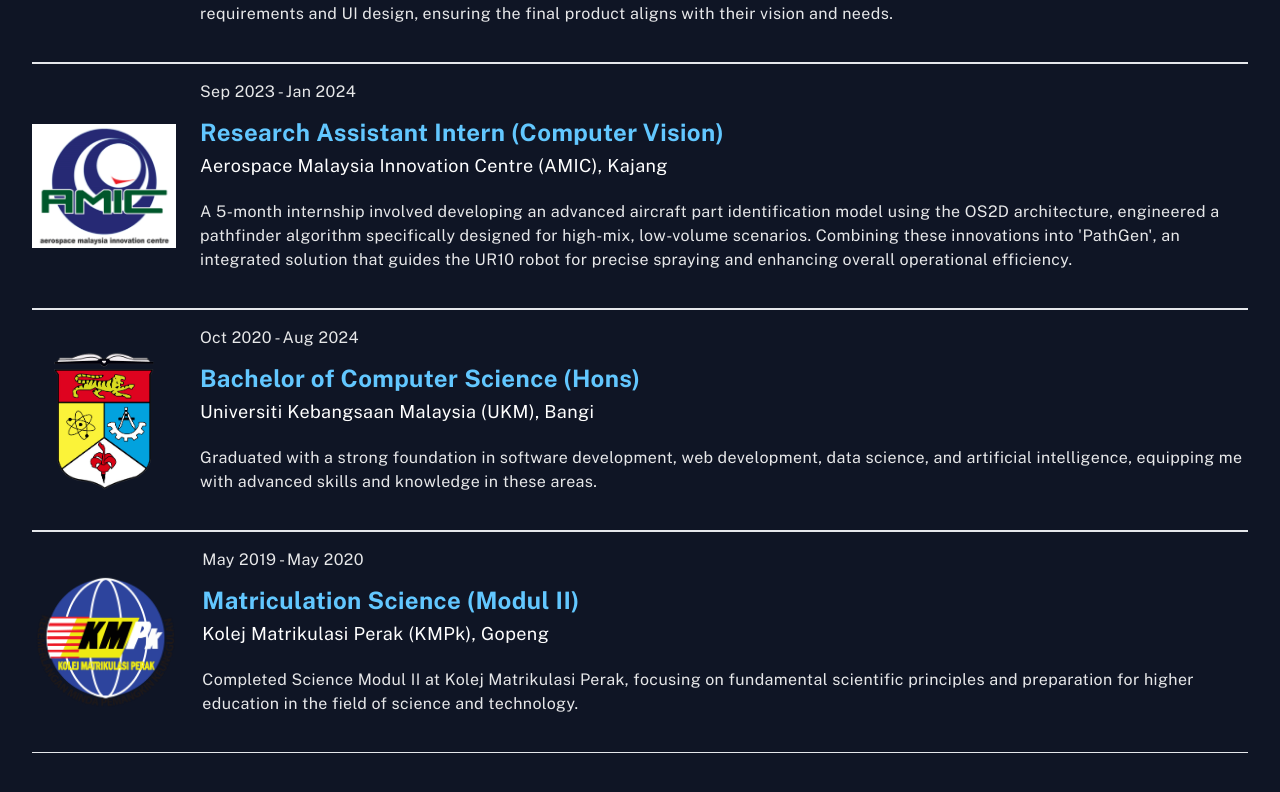
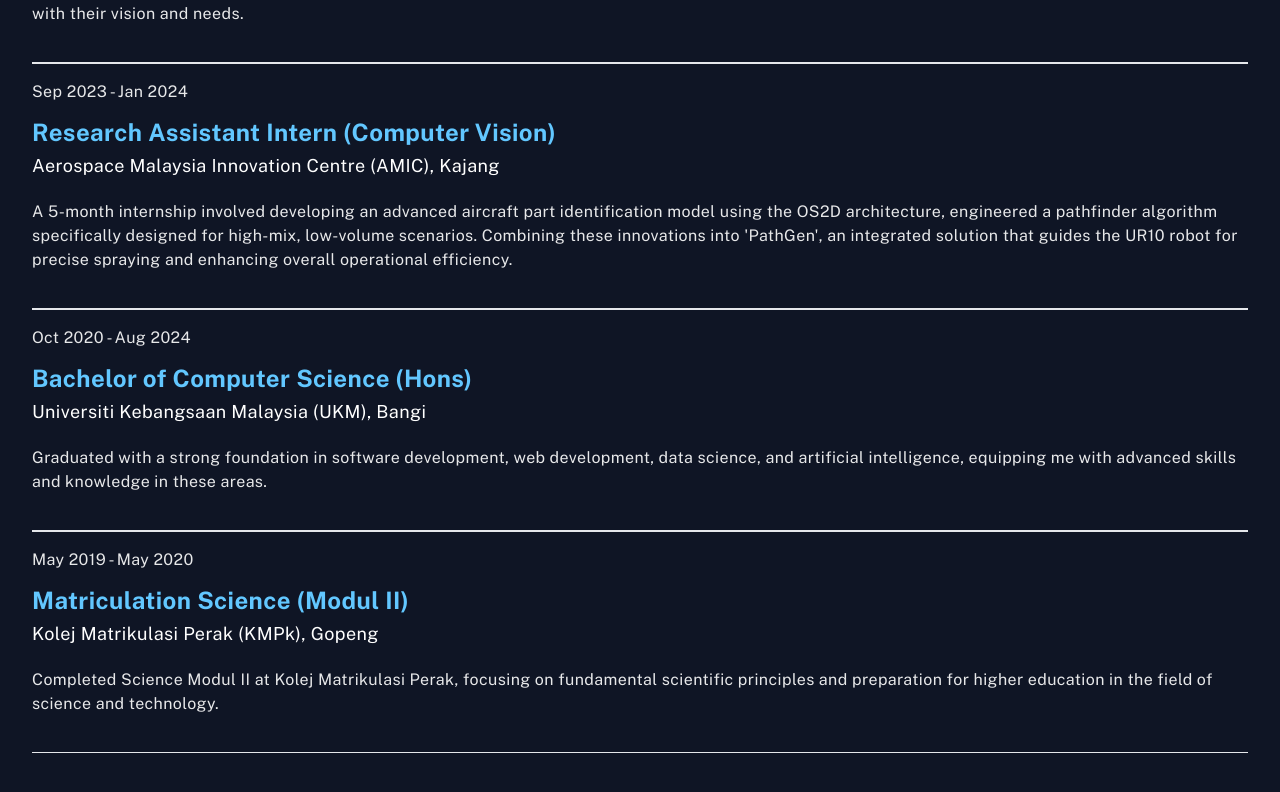
Before and after one commit to MuhdNurAkmal/akmalrazif, a React (Vite) app: page / in a window 1280 px wide. Shown: the part 979-1771 px from the top of the page. Built offline with nearby package versions, Linux system fonts and the light colour scheme; no server answers.

Commit message:
update portfolio

```diff
--- a/src/components/About.jsx
+++ b/src/components/About.jsx
@@ -11,7 +11,7 @@
         {experiences.map((experience) => {
           return (
             <article className="py-4 tracking-wide border-y flex gap-6 flex-col items-center md:flex-row">
-              <div className="flex items-center w-48">
+              <div className="flex items-center w-48 hidden">
                 <img src={experience.logo} alt="" className="min-w-36" />
               </div>
               <div>
```
